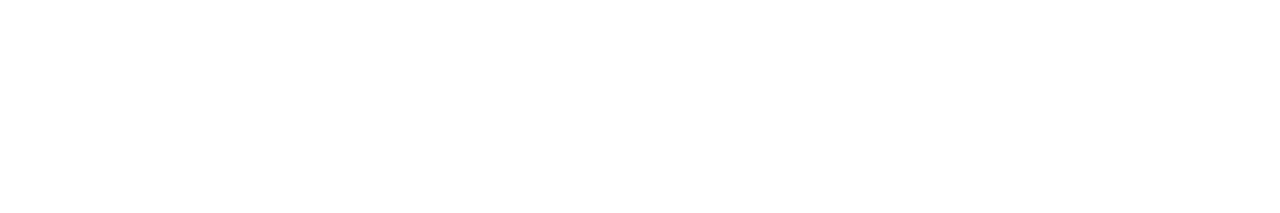
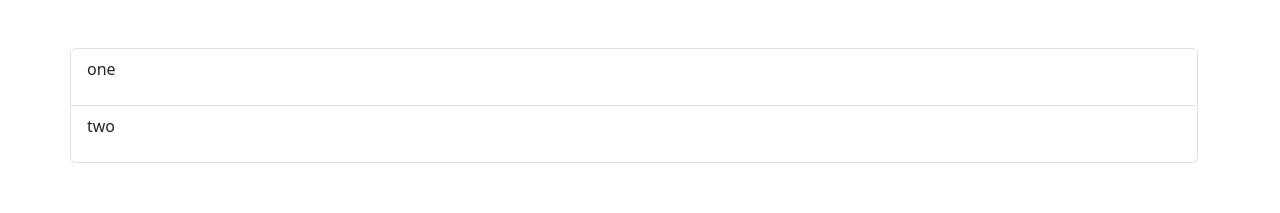
Before and after one commit to VitaliiaYaremenko/REACT-hw, a React (Vite) app in the folder react-app/: page / in a window 1280 px wide. Shown: the top 213 px of the page. Built offline with nearby package versions, Linux system fonts and the light colour scheme.

Commit message:
created REACT-hw-6

```diff
--- a/react-app/src/App.jsx
+++ b/react-app/src/App.jsx
@@ -1,7 +1,12 @@
+import ListGroup from './components/ListGroup.jsx';
 function App() {
 
   return (
       <>
+          <ListGroup>
+              <p>one</p>
+              <p>two</p>
+          </ListGroup>
       </>
   )
 }
--- /dev/null
+++ b/react-app/src/components/ListGroup.jsx
@@ -0,0 +1,19 @@
+import React from "react";
+
+class ListGroup extends React.Component {
+    render() {
+        const {children} = this.props;
+
+        return (
+            <div className="container">
+                <div className="row mt-5">
+                    <ul className="list-group">
+                        {children.map((child, i) => <li className="list-group-item" key={i}>{child}</li>)}
+                    </ul>
+                </div>
+            </div>
+        )
+    }
+}
+
+export default ListGroup;
--- a/react-app/src/main.jsx
+++ b/react-app/src/main.jsx
@@ -1,5 +1,6 @@
 import React from 'react'
 import ReactDOM from 'react-dom/client'
+import 'bootstrap/dist/css/bootstrap.min.css';
 import App from './App.jsx'
 
 ReactDOM.createRoot(document.getElementById('root')).render(
```
Also changed, not shown: 1 other file (tests, documents, lock files or other folders).
